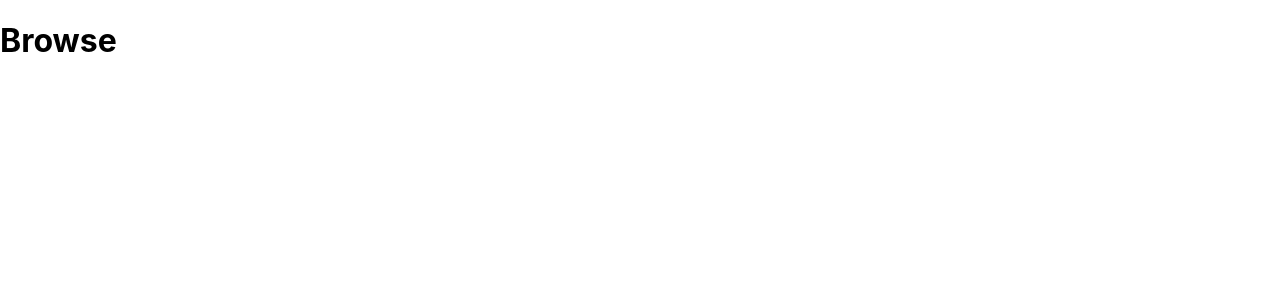
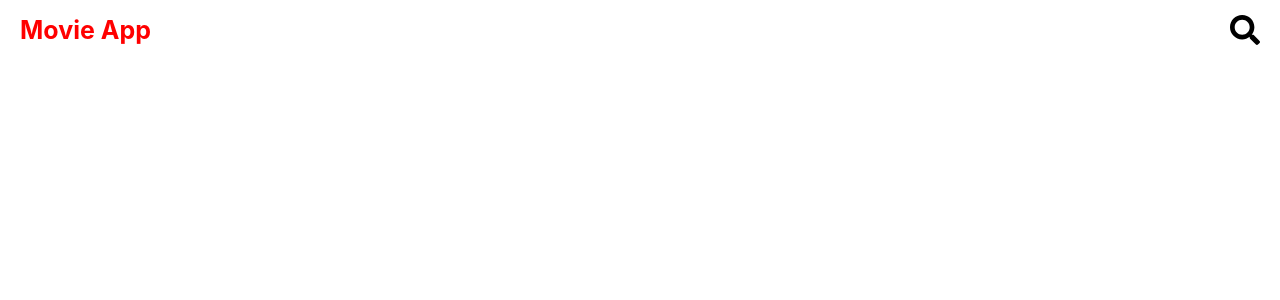
Before and after one commit to hp-nguyen/fx-rjs-asm-2, a React (Create React App) app: page / in a window 1280 px wide. Shown: the top 300 px of the page. Built offline with nearby package versions, Linux system fonts and the light colour scheme.

Commit message:
Navbar component

```diff
--- /dev/null
+++ b/src/components/Browse/Navbar.css
@@ -0,0 +1,34 @@
+.nav {
+  position: fixed;
+  top: 0;
+  width: 100%;
+  padding: 10px 20px;
+  height: 60px;
+  z-index: 1;
+  display: flex;
+  justify-content: space-between;
+  align-items: center;
+
+  /* Animation */
+  transition-timing-function: ease-in;
+  transition: all 0.5s;
+}
+body {
+  height: 3000px;
+}
+
+.nav-black {
+  background-color: #111;
+}
+
+.nav-logo {
+  font-size: 2.5rem;
+  color: red;
+  font-weight: bold;
+  text-decoration: none;
+}
+
+.nav-search-icon {
+  width: 30px;
+  object-fit: contain;
+}
--- /dev/null
+++ b/src/components/Browse/Navbar.js
@@ -0,0 +1,50 @@
+import React, { useState, useEffect } from 'react';
+import './Navbar.css';
+
+export default function Navbar() {
+  // Theo dõi trạng thái của Navbar (show/hide) bằng useState hook
+  const [show, setShow] = useState(false);
+
+  // Sử dụng useEffect hook để xử lý show/hide Navbar khi scroll
+  useEffect(() => {
+    // Hàm xử lý sự kiện scroll
+    const handleScroll = () => {
+      if (window.scrollY > 100) {
+        setShow(true);
+      } else {
+        setShow(false);
+      }
+    };
+
+    // Thêm sự kiện scroll vào window khi component mount
+    window.addEventListener('scroll', handleScroll);
+
+    // Cleanup function Xóa sự kiện scroll khi component đã unmount
+    return () => {
+      window.removeEventListener('scroll', handleScroll);
+    };
+  }, []);
+
+  return (
+    <nav className={show ? 'nav nav-black' : 'nav'}>
+      {/* Logo */}
+      <a href="/" className="nav-logo">Movie App</a>
+      {/* Search Icon */}
+      <a href="/search">
+        <div className="nav-icon-wrap nav-search-icon">
+          <svg
+            className="svg-inline--fa fa-search fa-w-16"
+            fill={!show ? '#000' : '#ccc'}
+            aria-hidden="true"
+            data-prefix="fas"
+            data-icon="search"
+            role="img"
+            xmlns="http://www.w3.org/2000/svg"
+            viewBox="0 0 512 512">
+            <path d="M505 442.7L405.3 343c-4.5-4.5-10.6-7-17-7H372c27.6-35.3 44-79.7 44-128C416 93.1 322.9 0 208 0S0 93.1 0 208s93.1 208 208 208c48.3 0 92.7-16.4 128-44v16.3c0 6.4 2.5 12.5 7 17l99.7 99.7c9.4 9.4 24.6 9.4 33.9 0l28.3-28.3c9.4-9.4 9.4-24.6.1-34zM208 336c-70.7 0-128-57.2-128-128 0-70.7 57.2-128 128-128 70.7 0 128 57.2 128 128 0 70.7-57.2 128-128 128z"></path>
+          </svg>
+        </div>
+      </a>
+    </nav>
+  );
+}
--- a/src/index.css
+++ b/src/index.css
@@ -1,4 +1,29 @@
+/* CSS RESET */
+*,
+*::before,
+*::after {
+  box-sizing: border-box;
+  margin: 0;
+  padding: 0;
+}
+img,
+picture,
+svg,
+video {
+  display: block;
+  max-width: 100%;
+}
+input,
+textarea,
+button,
+select {
+  font: inherit;
+}
+html {
+  font-size: 62.5%;
+}
 body {
+  font-size: 1.6rem;
   margin: 0;
   font-family: -apple-system, BlinkMacSystemFont, 'Segoe UI', 'Roboto', 'Oxygen',
     'Ubuntu', 'Cantarell', 'Fira Sans', 'Droid Sans', 'Helvetica Neue',
--- a/src/pages/browse/Browse.jsx
+++ b/src/pages/browse/Browse.jsx
@@ -1,11 +1,12 @@
 import React from 'react';
+import Navbar from '../../components/Browse/Navbar';
 
 function Browse() {
-	return (
-		<div className="app">
-			<h1>Browse</h1>
-		</div>
-	);
+  return (
+    <div className="app">
+      <Navbar />
+    </div>
+  );
 }
 
 export default Browse;
```
Lines whose indentation alone changed are shown as unchanged.
